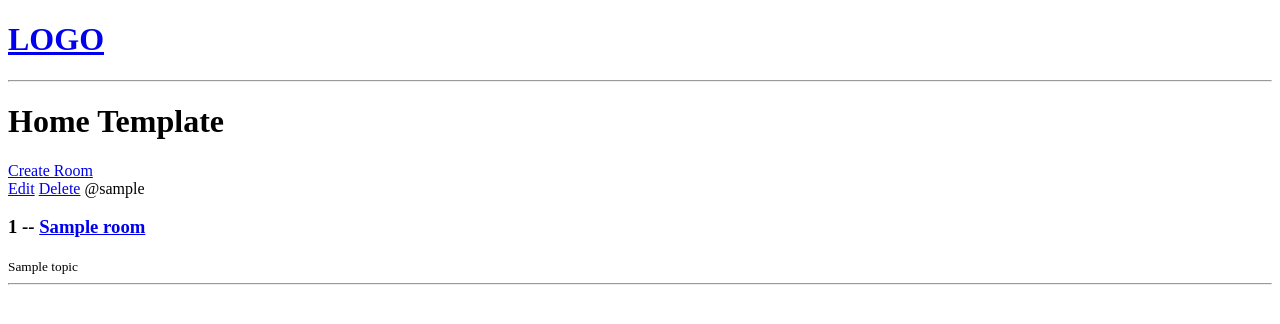
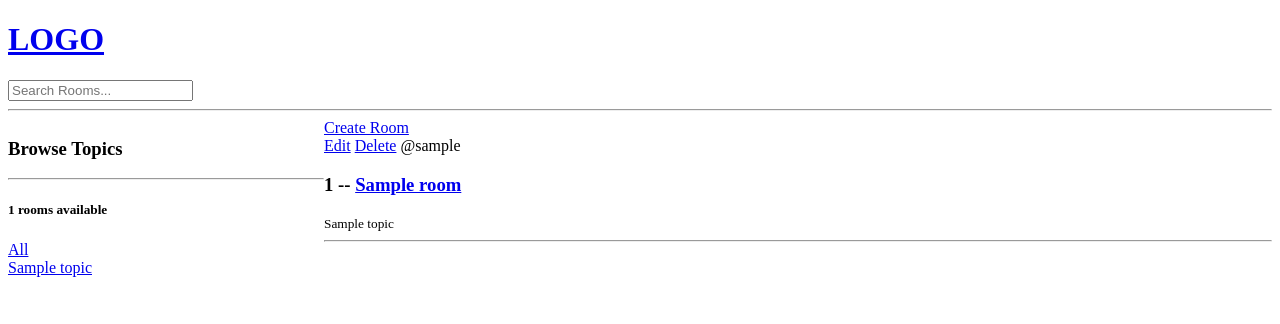
Before and after one commit to PlanetNamekTech/study_bud, a Django app: template base/templates/base/home.html in a window 1280 px wide. Shown: the top 324 px of the page. Run offline with Django 3.2, Linux system fonts and the light colour scheme; the template is opened without the code that fills it: most values are stand-ins (such as "Sample title", 1, 10 or a date in 2020).

Commit message:
added user search for rooms / users / descriptions;

```diff
--- a/base/templates/base/home.html
+++ b/base/templates/base/home.html
@@ -10,11 +10,33 @@
   {% extends 'main.html' %}
 
   {% block content %}
-  <h1>Home Template</h1>
 
-  <div>
+  <style>
+    .home-container{
+      display: grid;
+      grid-template-columns: 1fr 3fr;
+    }
+  </style>
 
-    <a href="{% url 'create-room' %}">Create Room</a>
+  <div class="home-container">
+    <div>
+      <h3>Browse Topics</h3>
+      <hr>
+
+      <div >
+        <h5>{{room_count}} rooms available</h5>
+        <a href="{% url 'home' %}?q={{topic.name}}">All</a>
+      </div>
+      {% for topic in topics %}
+        <div>
+          <a href="{% url 'home' %}?q={{topic.name}}">{{topic.name}}</a>
+        </div>
+      {% endfor %}
+
+    </div>
+
+    <div>
+      <a href="{% url 'create-room' %}">Create Room</a>
 
     <div>
       {% for room in rooms %}
@@ -30,6 +52,9 @@
     </div>
   </div>
 
+
+  </div>
+
   {% endblock content %}
 </body>
 </html>
--- a/templates/navbar.html
+++ b/templates/navbar.html
@@ -2,4 +2,8 @@
   <h1>LOGO</h1>
 </a>
 
+<form method="GET" action="{% url 'home' %}">
+  <input type="text" name="q" placeholder="Search Rooms..."/>
+</form>
+
 <hr>
```
Also changed, not shown: base/views.py (+13 -3 lines).
